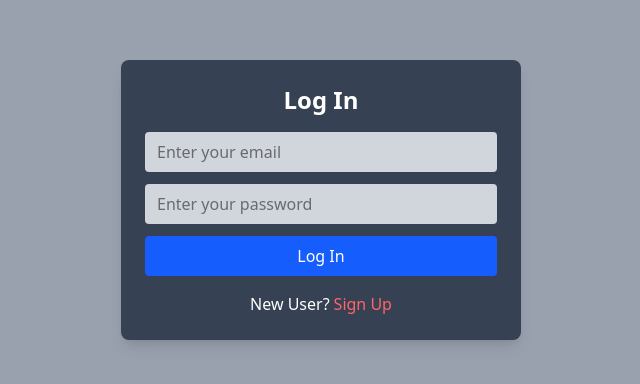
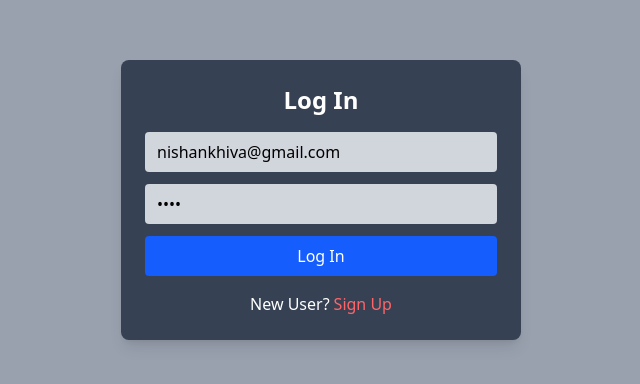
Before and after one commit to nishan-khiva/Task-App, a React (Vite) app in the folder Fronted/: page / in a window 1280 px wide. Shown: the part 200-584 px from the top of the page, without its empty margins (319-959 px from the left). Built offline with nearby package versions, Linux system fonts and the light colour scheme.

Commit message:
Update LogIn.jsx

```diff
--- a/Fronted/src/Pages/LogIn.jsx
+++ b/Fronted/src/Pages/LogIn.jsx
@@ -5,8 +5,8 @@ import Swal from 'sweetalert2';
 
 const LogIn = () => {
   const [form, setForm] = useState({
-    email: '',
-    password: ''
+    email: 'nishankhiva@gmail.com',
+    password: '1234'
   });
 
   const navigate = useNavigate();
```
